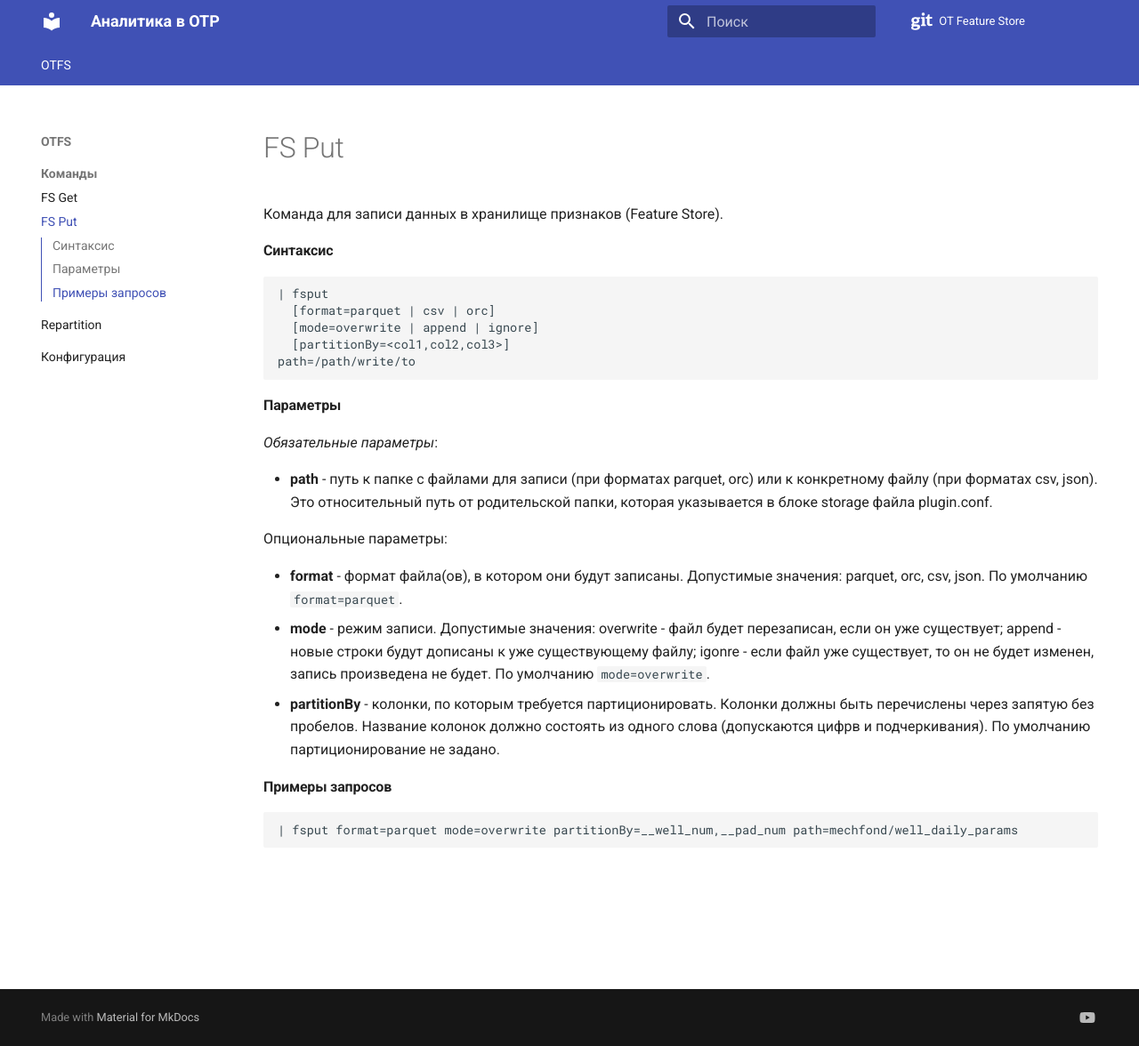
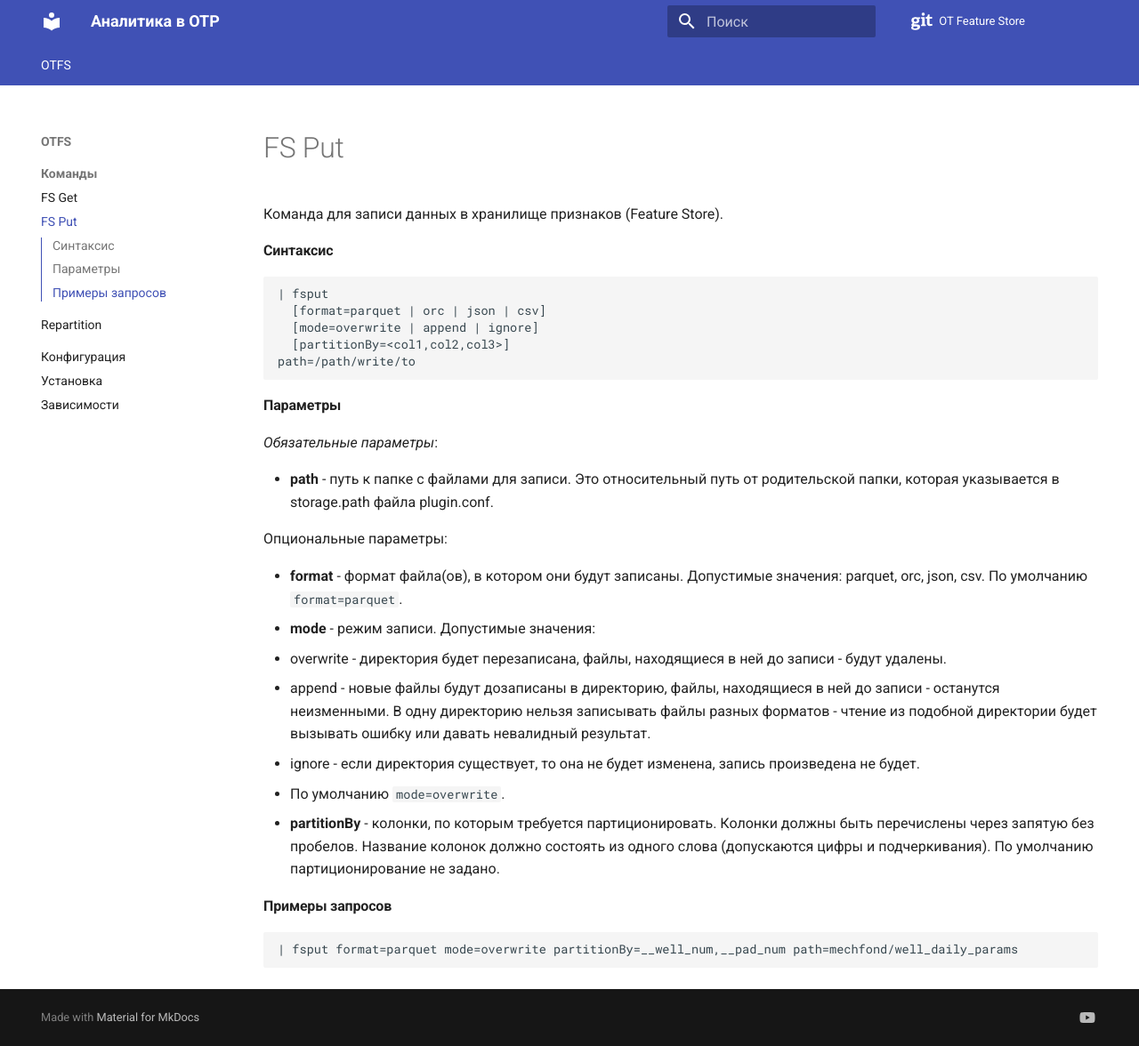
Before and after one commit to ISGNeuroTeam/otfs, an MkDocs documentation site: the page built from docs/docs/fsput.md, in a window 1280 px wide and 1176 px high. Shown: the whole window at 89% size. Built offline with MkDocs 1.6.1 and Material for MkDocs 9.7.7, drawn with Linux system fonts in a browser that asks for light colours; comment, search, counter and statistics services are not loaded.

Commit message:
1. Updated/commented dependencies in build.sbt. 2. Added/updated documentation. 3. Updated log level in tests. 4. Added configuration examples. 5. Updated makefile. 6. Done some slight refactoring.

```diff
--- a/docs/docs/fsput.md
+++ b/docs/docs/fsput.md
@@ -14,18 +14,20 @@ path=/path/write/to
 
 _Обязательные параметры_:
 
-- **path** - путь к папке с файлами для записи (при форматах parquet, orc) или к конкретному файлу (при форматах csv,
-  json). Это относительный путь от родительской папки, которая указывается в блоке storage файла plugin.conf.
+- **path** - путь к папке с файлами для записи. Это относительный путь от родительской папки, которая указывается в storage.path файла plugin.conf.
 
 Опциональные параметры:
 
-- **format** - формат файла(ов), в котором они будут записаны. Допустимые значения: parquet, orc, csv, json. По
+- **format** - формат файла(ов), в котором они будут записаны. Допустимые значения: parquet, orc, json, csv. По
   умолчанию `format=parquet`.
-- **mode** - режим записи. Допустимые значения: overwrite - файл будет перезаписан, если он уже существует; append -
-  новые строки будут дописаны к уже существующему файлу; igonre - если файл уже существует, то он не будет изменен,
-  запись произведена не будет. По умолчанию `mode=overwrite`.
+- **mode** - режим записи. Допустимые значения:
+  - overwrite - директория будет перезаписана, файлы, находящиеся в ней до записи - будут удалены.
+  - append - новые файлы будут дозаписаны в директорию, файлы, находящиеся в ней до записи - останутся неизменными.
+  В одну директорию нельзя записывать файлы разных форматов - чтение из подобной директории будет вызывать ошибку или давать невалидный результат.
+  - ignore - если директория существует, то она не будет изменена, запись произведена не будет.
+  - По умолчанию `mode=overwrite`.
 - **partitionBy** - колонки, по которым требуется партиционировать. Колонки должны быть перечислены через запятую
-  без пробелов. Название колонок должно состоять из одного слова (допускаются цифрв и подчеркивания). По умолчанию
+  без пробелов. Название колонок должно состоять из одного слова (допускаются цифры и подчеркивания). По умолчанию
   партиционирование не задано.
 
 #### Примеры запросов
--- a/docs/mkdocs.yaml
+++ b/docs/mkdocs.yaml
@@ -1,11 +1,13 @@
 site_name: Аналитика в OTP
 nav:
   - OTFS:
-    - Команды:
-      - FS Get: fsget.md
-      - FS Put: fsput.md
-      - Repartition: repartition.md
-    - Конфигурация: config.md
+      - Команды:
+          - FS Get: fsget.md
+          - FS Put: fsput.md
+          - Repartition: repartition.md
+      - Конфигурация: config.md
+      - Установка: install.md
+      - Зависимости: dependencies.md
 theme:
   name: material
   palette:
```
Also changed, not shown: other parts of docs/docs/fsput.md (+1 -1 lines), docs/docs/config.md (+2 -2 lines), docs/docs/dependencies.md (added, +4 -0 lines), docs/docs/fsget.md (+3 -3 lines), docs/docs/install.md (added, +6 -0 lines), docs/docs/repartition.md (+1 -2 lines), 10 other files.
